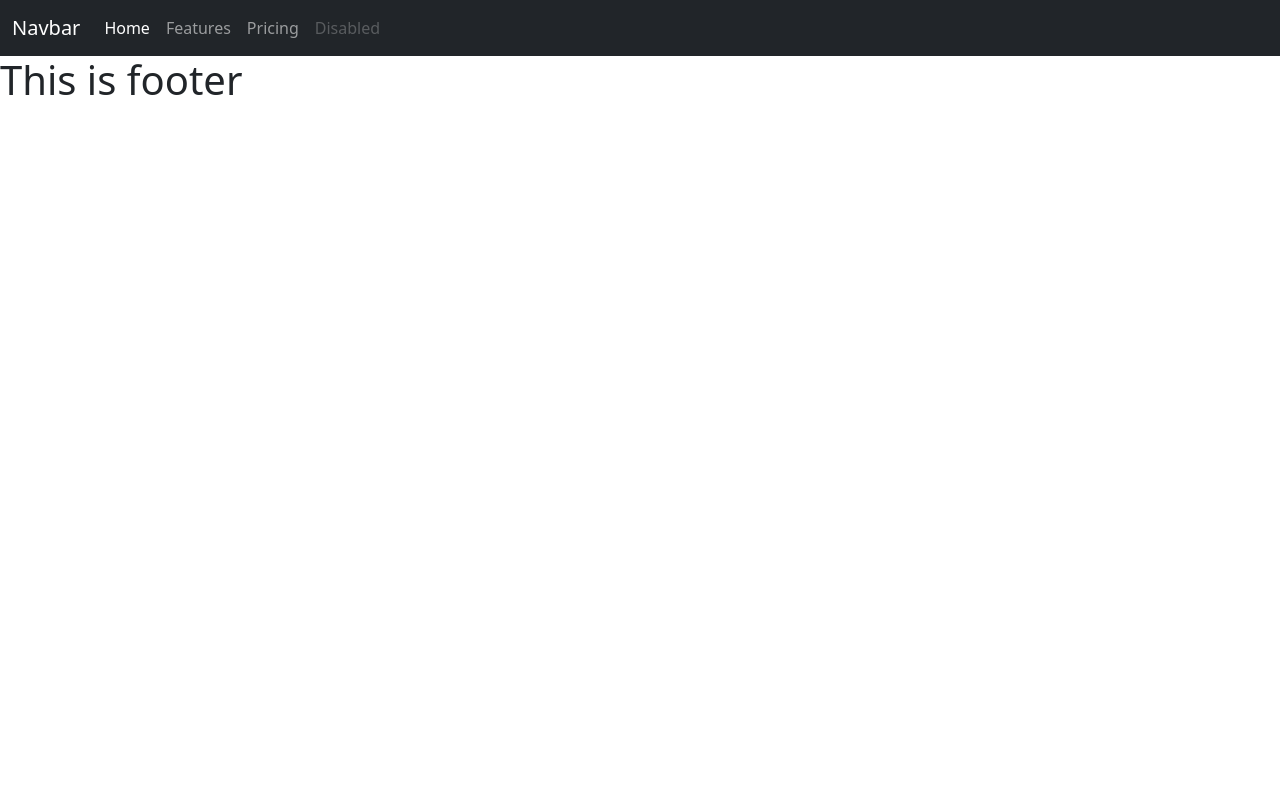
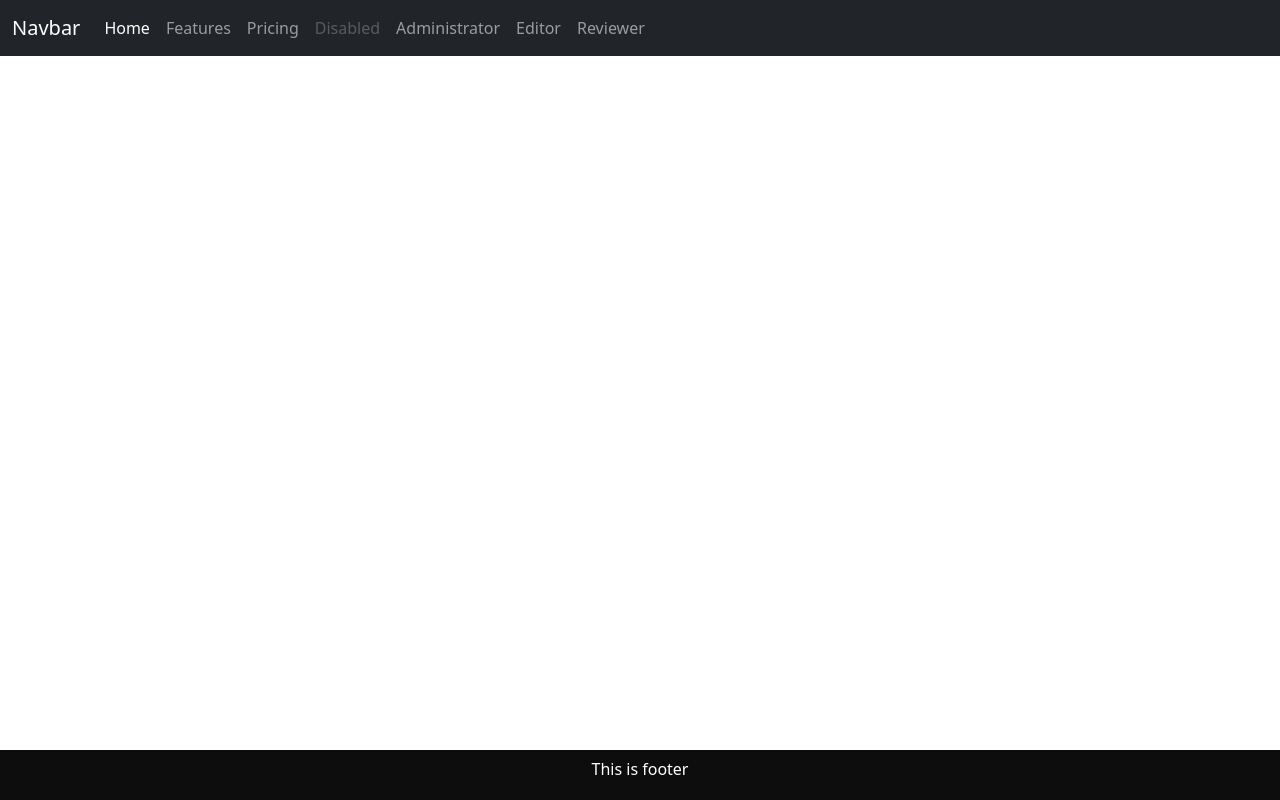
Before and after one commit to JeewHiddala/AF_international-conference-Application-frameworks-ICAF, a React (Vite) app in the folder frontend/: page / in a window 1280 px wide. Built offline with nearby package versions, Linux system fonts and the light colour scheme.

Commit message:
CREATE: frontend editor view added

```diff
--- a/frontend/package.json
+++ b/frontend/package.json
@@ -12,8 +12,10 @@
     "parcel-bundler": "^1.12.5"
   },
   "dependencies": {
+    "axios": "^0.21.1",
     "react": "^17.0.2",
     "react-dom": "^17.0.2",
-    "react-router-dom": "^5.2.0"
+    "react-router-dom": "^5.2.0",
+    "sweetalert2": "^11.0.18"
   }
 }
--- a/frontend/src/App.css
+++ b/frontend/src/App.css
@@ -36,3 +36,20 @@
         transform: rotate(360deg);
     }
 }
+
+
+/* footer */
+.footer {
+    position: fixed;
+    left: 0;
+    bottom: 0;
+    width: 100%;
+    height: 50px;
+    background-color: rgb(14, 13, 13);
+    color: white;
+    text-align: center;
+  }
+
+  .footer h6{
+    margin-top: 10px;
+}
--- a/frontend/src/App.js
+++ b/frontend/src/App.js
@@ -1,7 +1,9 @@
 import './App.css';
 import React from 'react';
-import { BrowserRouter as Router} from 'react-router-dom';    //make routes
+import { BrowserRouter as Router, Route, Switch} from 'react-router-dom';    //make routes
 import Navbar from './components/navBar/navBar';
+import ViewEditors from './components/views/editor.view';
+import ViewReviewers from './components/views/reviewer.view';
 import Footer from './components/footer/footer';
 
 function App(){
@@ -9,6 +11,12 @@ function App(){
         <div>
             <Router>
                 <Navbar/>
+                    <section>
+                        <Switch>
+                            <Route path="/editor" component={ViewEditors} />
+                            <Route path="/reviewer" component={ViewReviewers} />
+                        </Switch>
+                    </section>
                 <Footer/>
             </Router>
         </div>
--- a/frontend/src/components/footer/footer.js
+++ b/frontend/src/components/footer/footer.js
@@ -2,8 +2,8 @@ import React from "react";
 
 function Footer() {
     return (
-        <div>
-            <h1>This is footer</h1>
+        <div className="footer">
+            <center><h6>This is footer</h6></center>
         </div>
     );
 }
--- a/frontend/src/components/navBar/navBar.js
+++ b/frontend/src/components/navBar/navBar.js
@@ -1,5 +1,4 @@
-//import react and react components
-import React, { Component } from 'react';
+import React, { Component } from 'react';       //import react and react components
 
 class Navbar extends Component {
     constructor(props) {
@@ -32,6 +31,15 @@ class Navbar extends Component {
                                     <a className="nav-link disabled" href="#" tabIndex="-1"
                                        aria-disabled="true">Disabled</a>
                                 </li>
+                                <li className="nav-item">
+                                    <a className="nav-link" href="/admin">Administrator</a>
+                                </li>
+                                <li className="nav-item">
+                                    <a className="nav-link" href="/editor">Editor</a>
+                                </li>
+                                <li className="nav-item">
+                                    <a className="nav-link" href="/reviewer">Reviewer</a>
+                                </li>
                             </ul>
                         </div>
                     </div>
--- /dev/null
+++ b/frontend/src/components/views/editor.view.js
@@ -0,0 +1,88 @@
+import React, { Component} from 'react';
+import axios from 'axios';
+import Swal from "sweetalert2";
+
+class viewEditors extends Component {
+    constructor(props) {
+        super(props);
+        this.state = {
+            editors: []
+        }
+        this.deleteEditor = this.deleteEditor.bind(this);
+
+    }
+
+    componentDidMount() {   //inbuild function
+        axios.get('http://localhost:7000/editor/')
+            .then(response => {
+                this.setState({ editors: response.data.data });
+            })
+    }
+
+    deleteEditor(e , editorId) {
+        console.log("I am on Delete", editorId)
+        Swal.fire({
+            title: 'Are you sure?',
+            text: "You won't be able to revert this!",
+            icon: 'warning',
+            showCancelButton: true,
+            confirmButtonColor: '#3085d6',
+            cancelButtonColor: '#d33',
+            confirmButtonText: 'Yes, delete it!'
+        }).then((result) => {
+            if (result.isConfirmed) {
+                axios.delete(`http://localhost:7000/editor/${editorId}`)
+                Swal.fire(
+                    'Deleted!',
+                    'Product has been deleted.',
+                    'success'
+                )
+            }
+        })
+    }
+
+    render() {
+        return (
+            <div className="container">
+                <br/>
+                <div className = "row">
+                    <div className="col-8"><h1>Editors</h1></div>
+                    <div className="col-4"><button type="button" className="btn btn-outline-primary">Create Editor</button></div>
+                </div>
+                <br/>
+                    <div className="container">
+                        <table className="table table-hover">
+                            <thead>
+                                <tr>
+                                <th scope="col">name</th>
+                                <th scope="col">email</th>
+                                <th scope="col">nicNo</th>
+                                <th scope="col">address</th>
+                                <th scope="col">mobileNumber</th>
+                                <th scope="col">userName</th>
+                                <th scope="col">editorSalary</th>
+                                </tr>
+                            </thead>
+                            <tbody>
+                            {this.state.editors.length > 0 && this.state.editors.map((item, index) => (
+                                <tr key={index}>
+                                <td>{item.name}</td>
+                                <td>{item.email}</td>
+                                <td>{item.nicNo}</td>
+                                <td>{item.address}</td>
+                                <td>{item.mobileNumber}</td>
+                                <td>{item.userName}</td>
+                                <td>{item.editorSalary}</td>
+                                <td><button type="button" className="btn btn-outline-warning"  onClick={e => this.deleteProduct(e, item._id)} >Edit</button></td>
+                                <td><button type="button" className="btn btn-outline-danger"  onClick={e => this.deleteEditor(e, item._id)} >Delete</button></td>
+                                </tr>
+                            ))}
+                            </tbody>
+                        </table>
+                    </div>
+            </div>
+        )
+    }
+}
+
+export default viewEditors;
```
Also changed, not shown: 5 other files (tests, documents, lock files or other folders).
